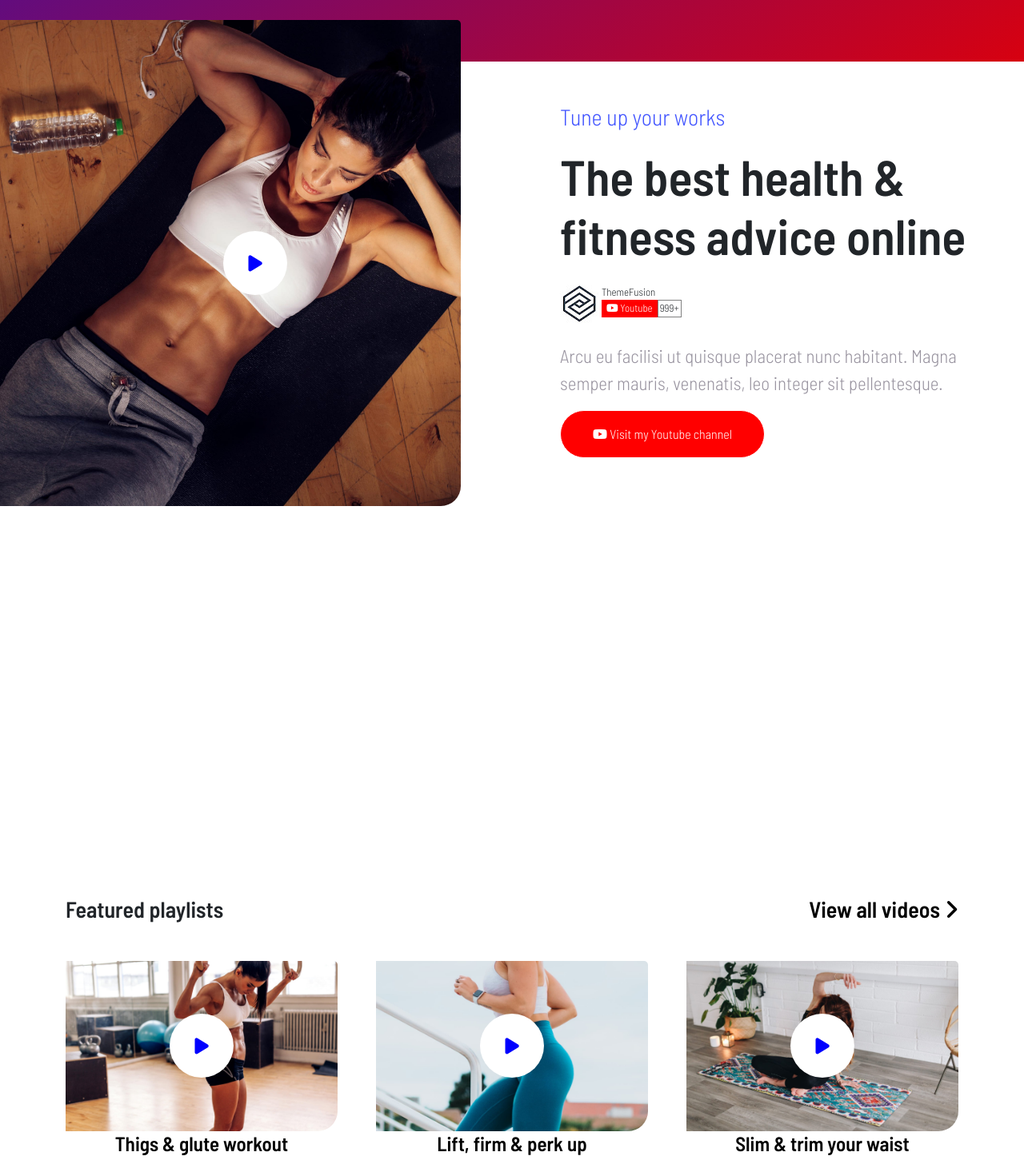
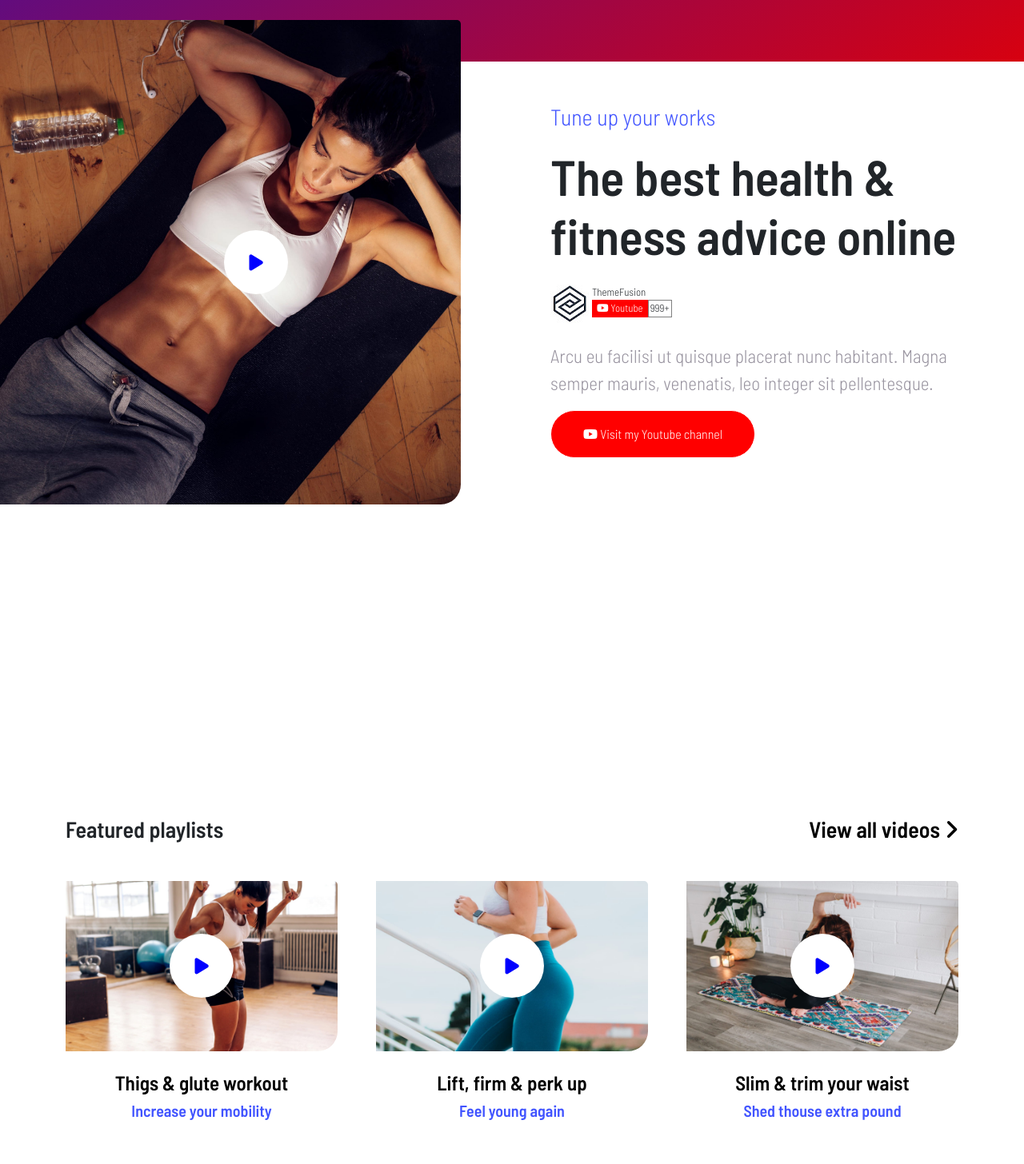
Before and after one commit to emilianogastaldo/proj-html-vuejs, a Vue app: page / in a window 1280 px wide. Shown: the part 1380-2836 px from the top of the page at 80% size. Built offline with nearby package versions, Linux system fonts and the light colour scheme.

Commit message:
fixed overflow x

```diff
--- a/src/components/main/youtubesection/YoutubeCard.vue
+++ b/src/components/main/youtubesection/YoutubeCard.vue
@@ -43,6 +43,7 @@ a {
 }
 
 h2 {
+    margin-top: 1.5rem;
     font-size: 25px;
     font-weight: 600;
     color: black;
--- a/src/components/main/youtubesection/YoutubeChannel.vue
+++ b/src/components/main/youtubesection/YoutubeChannel.vue
@@ -7,7 +7,7 @@ export default {
 </script>
 
 <template>
-    <section class="row my-5">
+    <section class=" d-flex my-5">
         <div class="col-6 position-relative">
             <div class="image-container">
                 <div class="position-relative">
@@ -39,7 +39,6 @@ export default {
                 </AppButton>
             </div>
         </div>
-
     </section>
 </template>
 
@@ -68,7 +67,7 @@ export default {
     height: 100%;
     position: absolute;
     top: -100px;
-    left: 10px;
+    left: 0;
 
     img {
         border-radius: 0 5px 25px 0;
@@ -99,7 +98,7 @@ export default {
 
 
 .text {
-    margin-bottom: 500px;
+    margin-bottom: 400px;
 
     h2 {
         font-size: 62px;
--- a/src/components/main/youtubesection/YoutubePlaylist.vue
+++ b/src/components/main/youtubesection/YoutubePlaylist.vue
@@ -11,7 +11,7 @@ export default {
 }
 </script>
 <template>
-    <figure class="container my-5">
+    <figure class="container">
         <div class="row justify-content-between h3 mb-5">
             <div class="col">Featured playlists</div>
             <div class="col text-end">
@@ -29,6 +29,10 @@ export default {
 <style lang="scss" scoped>
 @use '../../../assets/scss/style.scss';
 
+figure {
+    margin-bottom: 150px;
+}
+
 ul {
     list-style-type: none;
     padding-left: 0;
```
